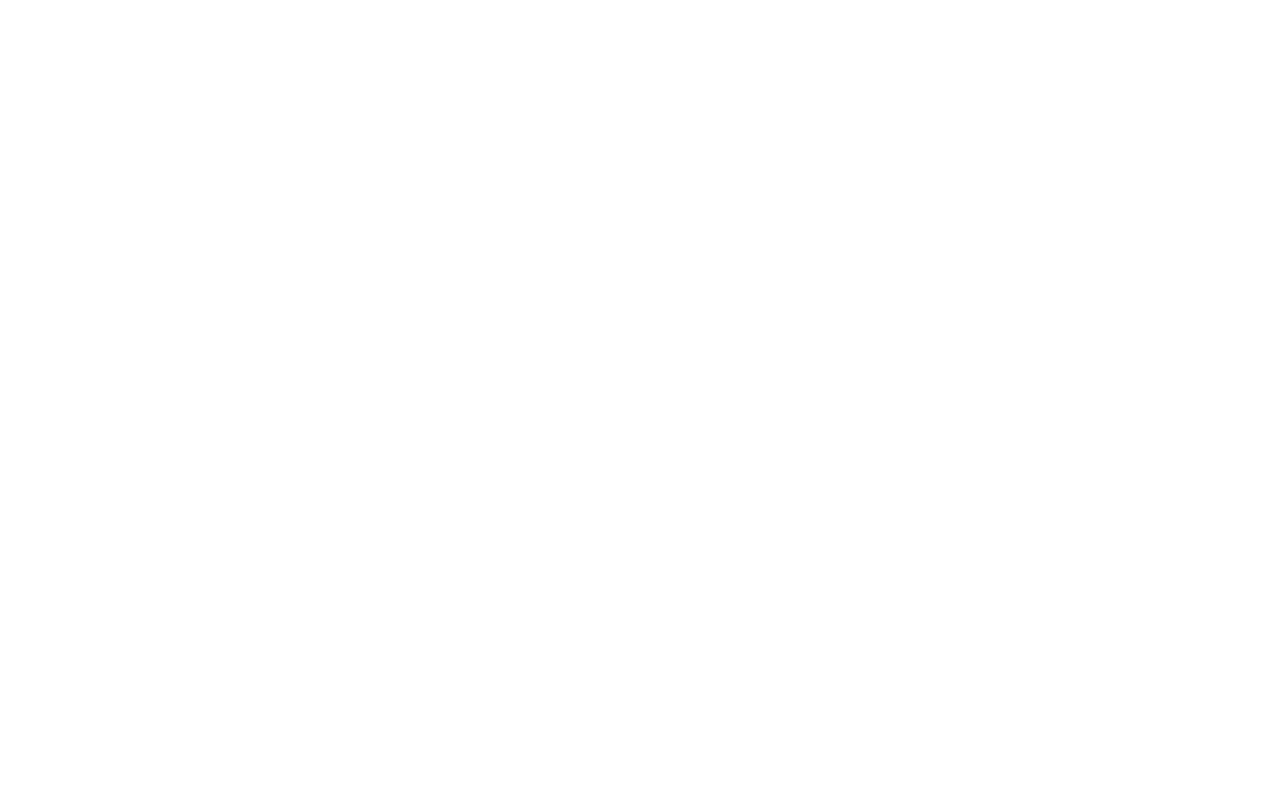
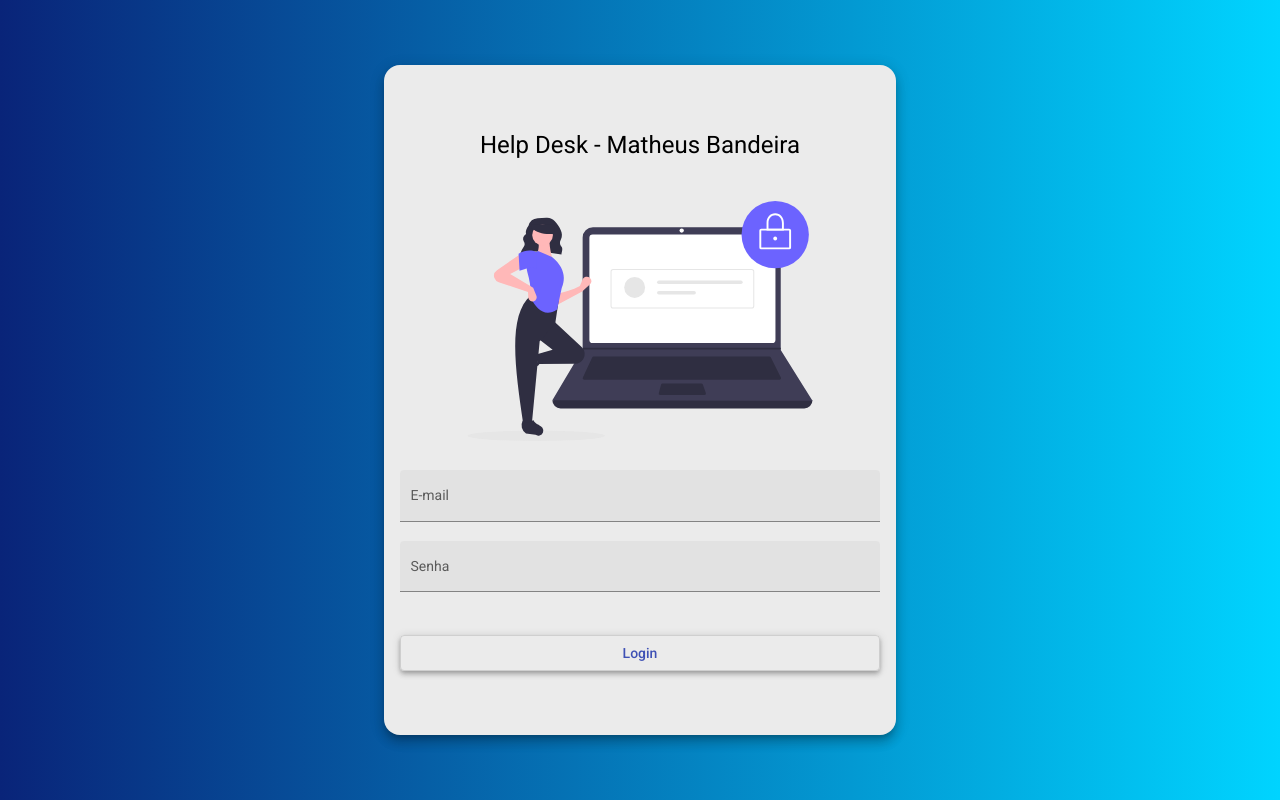
Before and after one commit to Matheus-Bandeira/helpdesk-ui, an Angular app: page /login in a window 1280 px wide. Before the commit this address led to /. Built offline with nearby package versions, Linux system fonts and the light colour scheme.

Commit message:
HTML e CSS para Login

```diff
--- a/src/app/app-routing.module.ts
+++ b/src/app/app-routing.module.ts
@@ -1,10 +1,12 @@
 import { NgModule } from '@angular/core';
 import { RouterModule, Routes } from '@angular/router';
 import { HomeComponent } from './components/home/home.component';
+import { LoginComponent } from './components/login/login.component';
 import { NavComponent } from './components/nav/nav.component';
 import { TecnicoListComponent } from './components/tecnico/tecnico-list/tecnico-list.component';
 
 const routes: Routes = [
+  { path: 'login', component: LoginComponent },
   {
     path: '', component: NavComponent, children: [
       { path: 'home', component: HomeComponent },
--- a/src/app/app.module.ts
+++ b/src/app/app.module.ts
@@ -32,6 +32,7 @@ import { NavComponent } from './components/nav/nav.component';
 import { HomeComponent } from './components/home/home.component';
 import { HeaderComponent } from './components/header/header.component';
 import { TecnicoListComponent } from './components/tecnico/tecnico-list/tecnico-list.component';
+import { LoginComponent } from './components/login/login.component';
 
 @NgModule({
   declarations: [
@@ -39,7 +40,8 @@ import { TecnicoListComponent } from './components/tecnico/tecnico-list/tecnico-
     NavComponent,
     HomeComponent,
     HeaderComponent,
-    TecnicoListComponent
+    TecnicoListComponent,
+    LoginComponent
   ],
   imports: [
     BrowserModule,
--- /dev/null
+++ b/src/app/components/login/login.component.css
@@ -0,0 +1,34 @@
+.container {
+    height: 100%;
+    background: linear-gradient(90deg, rgba(2,0,36,1) 0%, rgba(9,36,121,1) 0%, rgba(0,212,255,1) 100%);
+    display: flex;
+    align-items: center;
+    justify-content: center;
+}
+
+.form {
+    width: 30rem;
+    margin: auto;
+    background-color: rgb(235, 235, 235);
+    padding: 4rem 1rem;
+    border-radius: 1rem;
+}
+
+h1 {
+    width: 100%;
+    text-align: center;
+}
+
+img {
+    height: 15rem;
+    width: 100%;
+    margin: 1.5rem auto 1.5rem auto;
+}
+
+.full-width {
+    width: 100%;
+}
+
+button {
+    margin-top: 1.5rem;
+}
--- /dev/null
+++ b/src/app/components/login/login.component.html
@@ -0,0 +1,20 @@
+<div class="container">
+    <form class="form mat-elevation-z8">
+
+        <h1>Help Desk - Matheus Bandeira</h1>
+
+        <img src="assets/img/login-image.svg" alt="Help Desk">
+
+        <mat-form-field class="full-width" appearance="fill">
+          <mat-label>E-mail</mat-label>
+          <input matInput placeholder="fulano@mail.com">
+        </mat-form-field>
+
+        <mat-form-field class="full-width" appearance="fill">
+            <mat-label>Senha</mat-label>
+            <input type="password" matInput placeholder="Ex. 123">
+        </mat-form-field>
+
+        <button class="full-width mat-elevation-z4" mat-stroked-button color="primary">Login</button>
+    </form>
+</div>
--- /dev/null
+++ b/src/app/components/login/login.component.ts
@@ -0,0 +1,15 @@
+import { Component, OnInit } from '@angular/core';
+
+@Component({
+  selector: 'app-login',
+  templateUrl: './login.component.html',
+  styleUrls: ['./login.component.css']
+})
+export class LoginComponent implements OnInit {
+
+  constructor() { }
+
+  ngOnInit(): void {
+  }
+
+}
```
Also changed, not shown: src/assets/img/login-image.svg (added).
